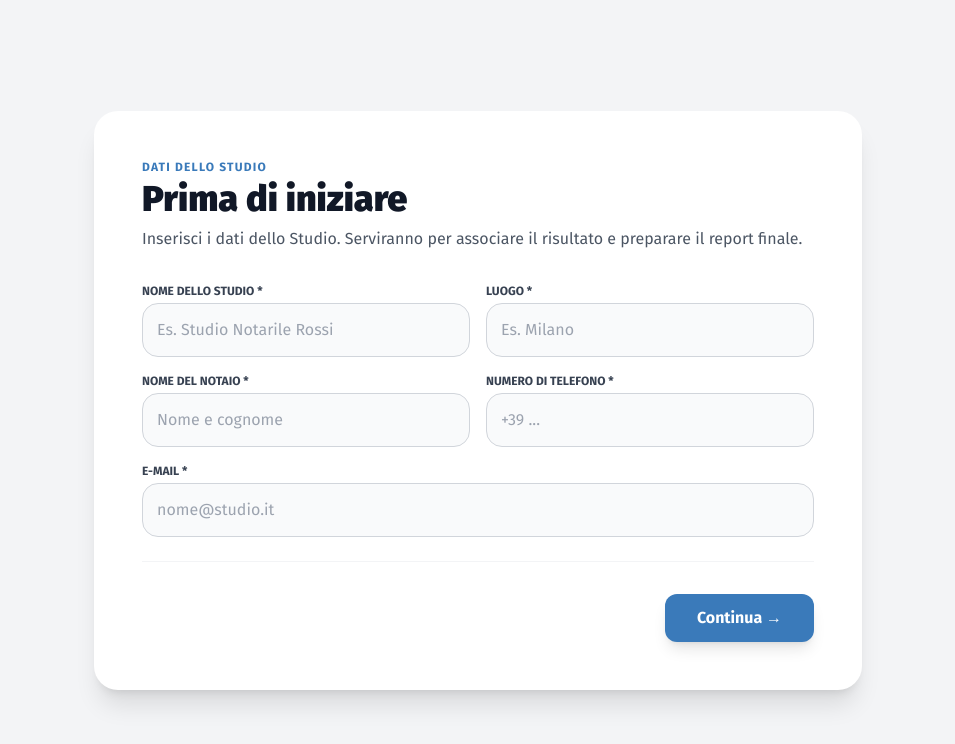
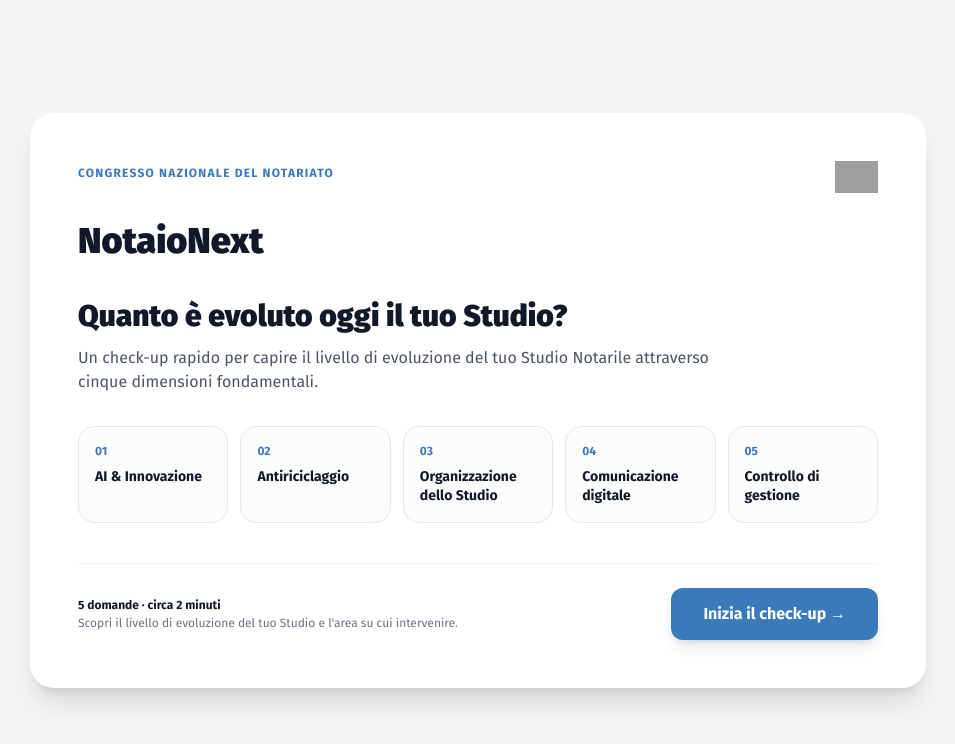
Before and after one commit to MarcoFicarra/notaionext-quiz, a FastAPI app: page / in a window 1280 px wide. Shown: the top 744 px of the page, without its empty margins (162-1117 px from the left). Run offline with FastAPI, Linux system fonts and the light colour scheme; some libraries are stand-ins or nearby versions; grey boxes are pictures that could not be loaded.

Commit message:
Spostato logo Wolters Kluwer in alto a destra

```diff
--- a/main.py
+++ b/main.py
@@ -3,6 +3,12 @@ from fastapi.responses import HTMLResponse
 from fastapi.staticfiles import StaticFiles
 from fastapi.templating import Jinja2Templates
 import sqlite3
+import os
+import smtplib
+from datetime import datetime
+from email.mime.text import MIMEText
+from email.mime.multipart import MIMEMultipart
+from openpyxl import Workbook, load_workbook
 
 app = FastAPI()
 
@@ -28,6 +34,74 @@ def init_db():
     conn.close()
 
 init_db()
+
+# --- FUNZIONE SALVATAGGIO EXCEL ---
+def salva_su_excel(nome_studio, nome_notaio, email, telefono, luogo, totale, profilo, area_prioritaria):
+    file_excel = "risultati_quiz.xlsx"
+    data_ora = datetime.now().strftime("%Y-%m-%d %H:%M:%S")
+
+    try:
+        if not os.path.exists(file_excel):
+            wb = Workbook()
+            ws = wb.active
+            ws.title = "Leads Quiz"
+            ws.append(["Data/Ora", "Nome Studio", "Nome Notaio", "Email", "Telefono", "Luogo", "Punteggio Totale", "Profilo", "Area Prioritaria"])
+        else:
+            wb = load_workbook(file_excel)
+            ws = wb.active
+
+        ws.append([data_ora, nome_studio, nome_notaio, email, telefono, luogo, totale, profilo, area_prioritaria])
+        wb.save(file_excel)
+    except Exception as e:
+        print(f"Errore durante la scrittura su Excel: {e}")
+
+# --- FUNZIONE NOTIFICA EMAIL ---
+def invia_email_notifica(nome_studio, nome_notaio, email_cliente, telefono, luogo, totale, profilo, area_prioritaria):
+    # ⚠️ CONFIGURA QUI I TUOI DATI DI INVIO EMAIL ⚠️
+    mittente = "tuaemail@dominio.it"          # Indirizzo email da cui inviare
+    password = "TUA_PASSWORD_O_TOKEN"         # Password della mail (o Password per le App)
+    destinatario = "tuaemail@dominio.it"      # Dove vuoi ricevere la notifica
+    server_smtp = "smtp.ionos.it"            # Es: smtp.ionos.it oppure smtp.gmail.com
+    porta_smtp = 587                         # Porta standard TLS (587)
+    # ----------------------------------------------
+
+    msg = MIMEMultipart()
+    msg['From'] = mittente
+    msg['To'] = destinatario
+    msg['Subject'] = f"Nuovo Lead Quiz NotaioNext: {nome_studio} - {nome_notaio}"
+
+    corpo = f"""
+    È stato completato un nuovo Quiz su NotaioNext!
+
+    DETTAGLI CLIENTE:
+    --------------------------------------------------
+    Nome Studio: {nome_studio}
+    Nome Notaio: {nome_notaio}
+    Email: {email_cliente}
+    Telefono: {telefono}
+    Luogo: {luogo}
+
+    ESITO QUIZ:
+    --------------------------------------------------
+    Punteggio Totale: {totale} / 25
+    Profilo: {profilo}
+    Area Prioritaria: {area_prioritaria}
+
+    Data compilazione: {datetime.now().strftime("%d/%m/%Y %H:%M")}
+    --------------------------------------------------
+    I dati sono stati salvati anche nel DB SQLite e nel file Excel 'risultati_quiz.xlsx' sul server.
+    """
+    msg.attach(MIMEText(corpo, 'plain', 'utf-8'))
+
+    try:
+        server = smtplib.SMTP(server_smtp, porta_smtp)
+        server.starttls()
+        server.login(mittente, password)
+        server.send_message(msg)
+        server.quit()
+    except Exception as e:
+        print(f"Errore durante l'invio dell'e-mail: {e}")
+
 
 # Mappatura dei Voucher d'offerta per ogni Area Prioritaria
 VOUCHER_MAP = {
@@ -97,7 +171,7 @@ async def calcola_risultati(
     # Calcolo percentuale per la posizione dell'indicatore sulla barra (range 5-25)
     percentuale_pos = int(((totale - 5) / 20) * 100)
 
-    # Salvataggio nel Database
+    # 1. Salvataggio nel Database SQLite
     conn = sqlite3.connect("database.db")
     cursor = conn.cursor()
     cursor.execute('''
@@ -106,6 +180,12 @@ async def calcola_risultati(
     ''', (nome_studio, nome_notaio, email, telefono, luogo, totale, area_prioritaria))
     conn.commit()
     conn.close()
+
+    # 2. Salvataggio automatico nel file Excel (risultati_quiz.xlsx)
+    salva_su_excel(nome_studio, nome_notaio, email, telefono, luogo, totale, profilo, area_prioritaria)
+
+    # 3. Invia notifica e-mail
+    invia_email_notifica(nome_studio, nome_notaio, email, telefono, luogo, totale, profilo, area_prioritaria)
 
     return templates.TemplateResponse(
         request=request,
--- a/templates/index.html
+++ b/templates/index.html
@@ -24,25 +24,78 @@
 </head>
 <body class="bg-gray-100 flex items-center justify-center min-h-screen p-4">
 
-    <div class="bg-white rounded-3xl shadow-xl max-w-3xl w-full p-8 md:p-12 relative min-h-[520px] flex flex-col justify-between">
+    <div class="bg-white rounded-3xl shadow-xl max-w-4xl w-full p-8 md:p-12 relative min-h-[520px] flex flex-col justify-between">
 
         <form id="quizForm" action="/calcola" method="POST" novalidate class="h-full flex flex-col justify-between grow">
 
-            <!-- STEP 0: DATI DELLO STUDIO -->
-            <div class="step-content" id="step-0">
+            <!-- SCHERMATA INIZIALE DI BENVENUTO (STEP WELCOME) -->
+            <div class="step-content" id="step-welcome">
+                <div>
+                    <!-- TESTATA: TAG A SINISTRA E LOGO WOLTERS KLUWER IN ALTO A DESTRA -->
+                  <div class="flex items-start justify-between mb-4">
+                    <span class="text-xs font-bold tracking-widest text-[#3a7aba] uppercase block pt-1">CONGRESSO NAZIONALE DEL NOTARIATO</span>
+                    <img src="https://cdn.wolterskluwer.io/wk/jumpstart-v3-assets/0.x.x/logo/wk-logo-primary-pos-large.svg" alt="Wolters Kluwer" class="h-8 w-auto">
+                    </div>
+
+                    <!-- NOME SOFTWARE NOTAIONEXT -->
+                    <h1 class="text-4xl text-gray-900 mt-6 mb-8 leading-snug" style="font-weight: 600;"><strong>NotaioNext</strong></h1>
+
+                    <!-- HEADLINE & SUBHEADLINE -->
+                  <h2 class="text-2xl md:text-3xl font-black text-gray-900 mb-3">Quanto è evoluto oggi il tuo Studio?</h2>
+                    <p class="text-gray-600 text-base mb-8 max-w-2xl">Un check-up rapido per capire il livello di evoluzione del tuo Studio Notarile attraverso cinque dimensioni fondamentali.</p>
+
+                    <!-- 5 SCHEDE DIMENSIONI -->
+                    <div class="grid grid-cols-2 md:grid-cols-5 gap-3 mb-10">
+                        <div class="p-4 border border-gray-200 rounded-2xl bg-gray-50/50">
+                            <span class="text-[#3a7aba] font-bold text-xs block mb-2">01</span>
+                            <span class="text-gray-900 font-bold text-sm leading-snug block">AI & Innovazione</span>
+                        </div>
+                        <div class="p-4 border border-gray-200 rounded-2xl bg-gray-50/50">
+                            <span class="text-[#3a7aba] font-bold text-xs block mb-2">02</span>
+                            <span class="text-gray-900 font-bold text-sm leading-snug block">Antiriciclaggio</span>
+                        </div>
+                        <div class="p-4 border border-gray-200 rounded-2xl bg-gray-50/50">
+                            <span class="text-[#3a7aba] font-bold text-xs block mb-2">03</span>
+                            <span class="text-gray-900 font-bold text-sm leading-snug block">Organizzazione dello Studio</span>
+                        </div>
+                        <div class="p-4 border border-gray-200 rounded-2xl bg-gray-50/50">
+                            <span class="text-[#3a7aba] font-bold text-xs block mb-2">04</span>
+                            <span class="text-gray-900 font-bold text-sm leading-snug block">Comunicazione digitale</span>
+                        </div>
+                        <div class="p-4 border border-gray-200 rounded-2xl bg-gray-50/50">
+                            <span class="text-[#3a7aba] font-bold text-xs block mb-2">05</span>
+                            <span class="text-gray-900 font-bold text-sm leading-snug block">Controllo di gestione</span>
+                        </div>
+                    </div>
+
+                    <!-- FOOTER BENENVENTO CON INFO E PULSANTE -->
+                    <div class="flex flex-col sm:flex-row sm:items-center justify-between pt-6 border-t border-gray-100 gap-4">
+                        <div>
+                            <p class="text-xs font-bold text-gray-900 mb-0.5">5 domande · circa 2 minuti</p>
+                            <p class="text-xs text-gray-500">Scopri il livello di evoluzione del tuo Studio e l'area su cui intervenire.</p>
+                        </div>
+                        <button type="button" onclick="goToForm()" class="bg-[#3a7aba] hover:bg-[#2d6195] text-white font-bold py-3.5 px-8 rounded-xl transition shadow-lg inline-flex items-center justify-center shrink-0">
+                            Inizia il check-up &rarr;
+                        </button>
+                    </div>
+                </div>
+            </div>
+
+            <!-- STEP 0: DATI DELLO STUDIO (FORM) -->
+            <div class="step-content hidden" id="step-0">
                 <div>
                     <span class="text-xs font-bold tracking-widest text-[#3a7aba] uppercase block mb-1">DATI DELLO STUDIO</span>
-                    <h1 class="text-4xl font-black text-gray-900 mb-2">Prima di iniziare</h1>
+                    <h2 class="text-3xl font-black text-gray-900 mb-2">Prima di iniziare</h2>
                     <p class="text-gray-600 mb-8">Inserisci i dati dello Studio. Serviranno per associare il risultato e preparare il report finale.</p>
 
                     <div class="grid grid-cols-1 md:grid-cols-2 gap-4">
                         <div>
                             <label class="block text-xs font-bold text-gray-700 uppercase mb-1">Nome dello Studio *</label>
-                            <input type="text" name="nome_studio" placeholder="Es. Studio Notarile Rossi" required class="w-full p-3.5 border border-gray-300 rounded-2xl bg-gray-50 focus:outline-none focus:border-[#3a7aba]">
+                            <input type="text" name="nome_studio" placeholder="Es. Studio Notarile Marco Tribuzio" required class="w-full p-3.5 border border-gray-300 rounded-2xl bg-gray-50 focus:outline-none focus:border-[#3a7aba]">
                         </div>
                         <div>
                             <label class="block text-xs font-bold text-gray-700 uppercase mb-1">Luogo *</label>
-                            <input type="text" name="luogo" placeholder="Es. Milano" required class="w-full p-3.5 border border-gray-300 rounded-2xl bg-gray-50 focus:outline-none focus:border-[#3a7aba]">
+                            <input type="text" name="luogo" placeholder="Es. Roma" required class="w-full p-3.5 border border-gray-300 rounded-2xl bg-gray-50 focus:outline-none focus:border-[#3a7aba]">
                         </div>
                         <div>
                             <label class="block text-xs font-bold text-gray-700 uppercase mb-1">Nome del Notaio *</label>
@@ -54,7 +107,7 @@
                         </div>
                         <div class="md:col-span-2">
                             <label class="block text-xs font-bold text-gray-700 uppercase mb-1">E-mail *</label>
-                            <input type="email" name="email" placeholder="nome@studio.it" required class="w-full p-3.5 border border-gray-300 rounded-2xl bg-gray-50 focus:outline-none focus:border-[#3a7aba]">
+                            <input type="email" name="email" placeholder="Indirizzo E-Mail" required class="w-full p-3.5 border border-gray-300 rounded-2xl bg-gray-50 focus:outline-none focus:border-[#3a7aba]">
                         </div>
                     </div>
                 </div>
@@ -295,9 +348,9 @@
                 </div>
             </div>
 
-            <!-- PULSANTI DI NAVIGAZIONE IN BASSO -->
-            <div class="flex justify-between items-center pt-8 mt-6 border-t border-gray-100">
-                <button type="button" id="btnPrev" onclick="changeStep(-1)" class="bg-gray-200 hover:bg-gray-300 text-gray-700 font-bold py-3 px-6 rounded-xl transition hidden">
+            <!-- PULSANTI DI NAVIGAZIONE MULTI-STEP -->
+            <div id="navBar" class="flex justify-between items-center pt-8 mt-6 border-t border-gray-100 hidden">
+                <button type="button" id="btnPrev" onclick="changeStep(-1)" class="bg-gray-200 hover:bg-gray-300 text-gray-700 font-bold py-3 px-6 rounded-xl transition">
                     ← Indietro
                 </button>
 
@@ -316,19 +369,26 @@
     </div>
 
     <script>
-    let currentStep = 0;
+    let currentStep = 'welcome';
     const totalSteps = 5;
 
     function showStep(step) {
         document.querySelectorAll('.step-content').forEach(el => el.classList.add('hidden'));
-        document.getElementById(`step-${step}`).classList.remove('hidden');
 
+        const navBar = document.getElementById('navBar');
         const btnPrev = document.getElementById('btnPrev');
         const btnNext = document.getElementById('btnNext');
         const btnSubmit = document.getElementById('btnSubmit');
 
+        if (step === 'welcome') {
+            document.getElementById('step-welcome').classList.remove('hidden');
+            navBar.classList.add('hidden');
+        } else {
+            document.getElementById(`step-${step}`).classList.remove('hidden');
+            navBar.classList.remove('hidden');
+
             if (step === 0) {
-            btnPrev.classList.add('hidden');
+                btnPrev.classList.remove('hidden');
                 btnNext.classList.remove('hidden');
                 btnSubmit.classList.add('hidden');
             } else if (step === totalSteps) {
@@ -340,10 +400,13 @@
                 btnNext.classList.remove('hidden');
                 btnSubmit.classList.add('hidden');
             }
+        }
         currentStep = step;
     }
 
     function validateStep(step) {
+        if (step === 'welcome') return true;
+
         const currentDiv = document.getElementById(`step-${step}`);
         if (!currentDiv) return true;
 
@@ -368,9 +431,13 @@
     }
 
     function validateAllSteps() {
-        for (let s = 0; s <= totalSteps; s++) {
+        if (!validateStep(0)) {
+            showStep(0);
+            return false;
+        }
+        for (let s = 1; s <= totalSteps; s++) {
             if (!validateStep(s)) {
-                showStep(s); // Riporta l'utente allo step dove manca il dato
+                showStep(s);
                 return false;
             }
         }
@@ -378,15 +445,28 @@
     }
 
     function changeStep(delta) {
+        if (currentStep === 'welcome') {
+            showStep(0);
+            return;
+        }
+
         if (delta > 0 && !validateStep(currentStep)) {
             return;
         }
 
+        if (delta < 0 && currentStep === 0) {
+            showStep('welcome');
+            return;
+        }
+
         let nextStep = currentStep + delta;
-        if (nextStep < 0) nextStep = 0;
-        if (nextStep > totalSteps) nextStep = totalSteps;
+        if (nextStep < 0) showStep('welcome');
+        else if (nextStep > totalSteps) showStep(totalSteps);
+        else showStep(nextStep);
+    }
 
-        showStep(nextStep);
+    function goToForm() {
+        showStep(0);
     }
 
     function submitQuiz() {
@@ -395,7 +475,7 @@
         }
     }
 
-    showStep(0);
+    showStep('welcome');
 </script>
 </body>
 </html>
```
Lines whose indentation alone changed are shown as unchanged.
